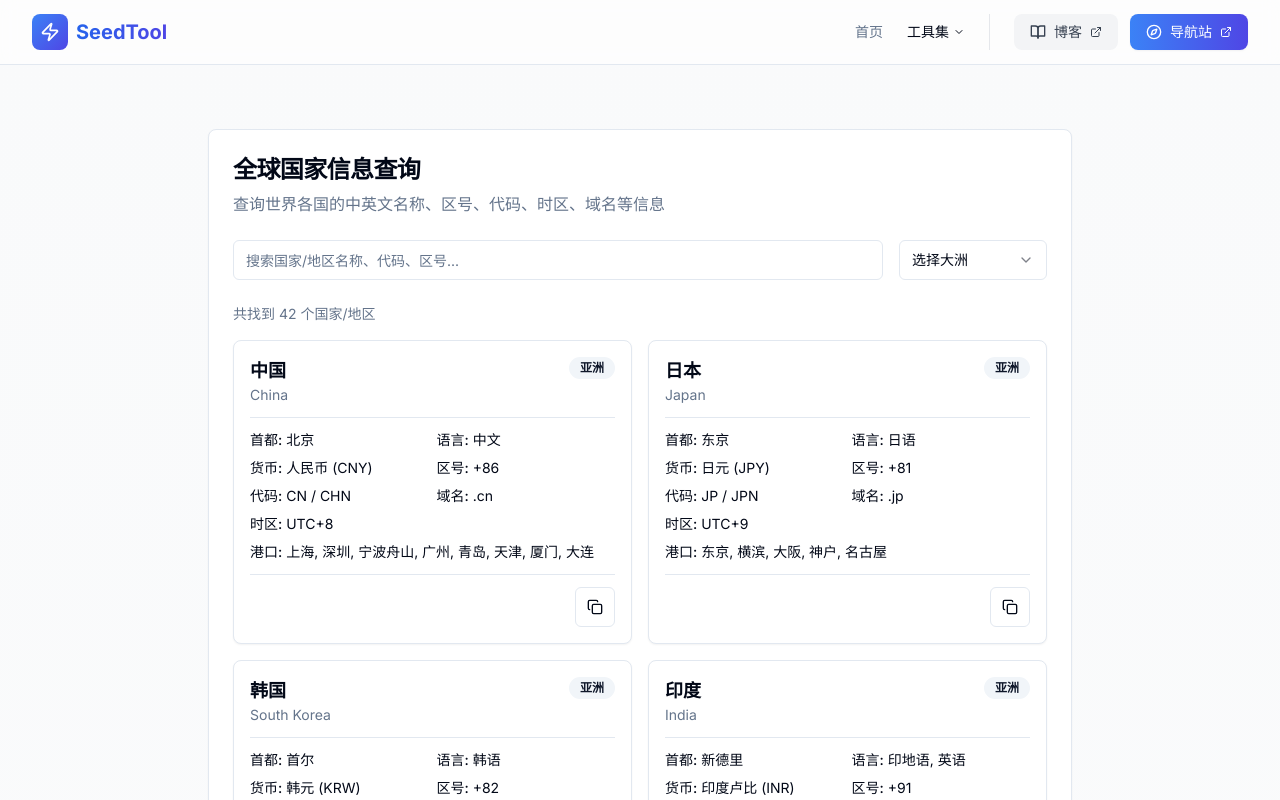
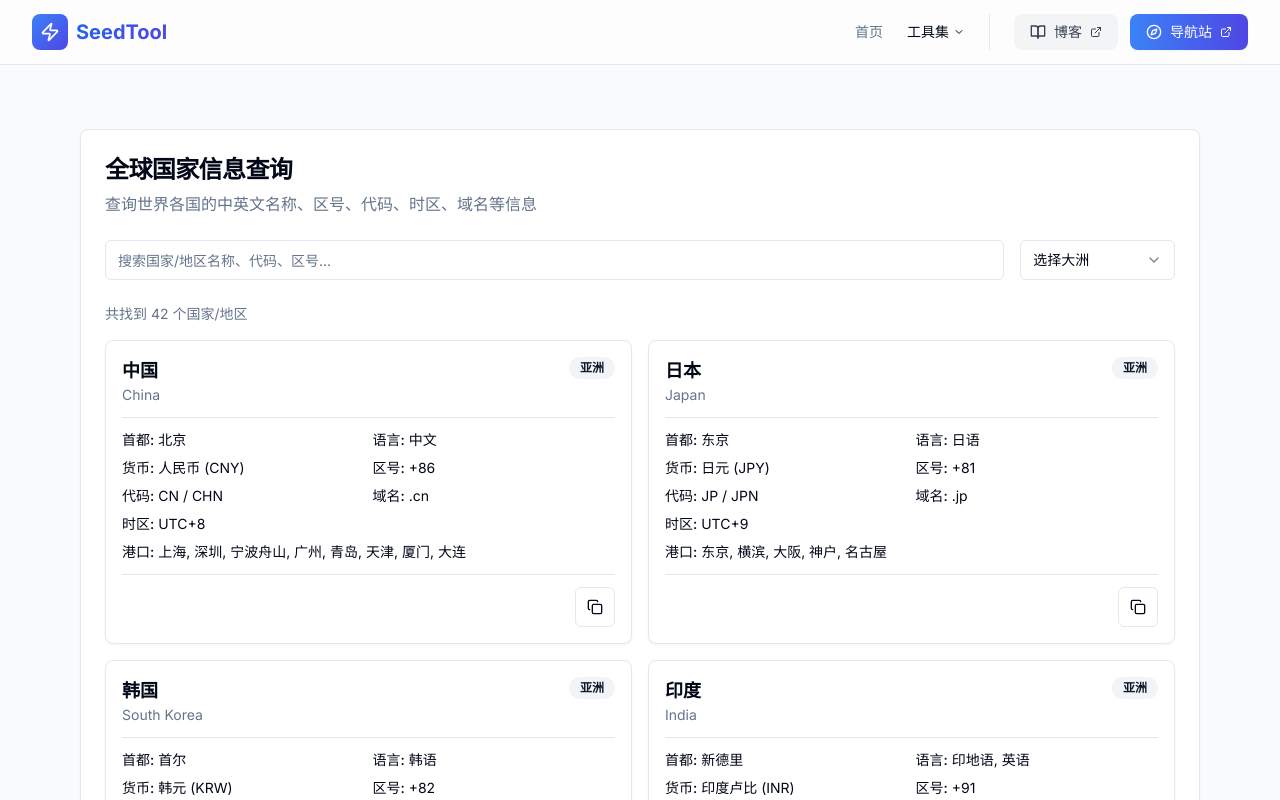
Before and after one commit to everett7623/Globokit, a Next.js app: page /tools/country-info in a window 1280 px wide. Shown: the top 800 px of the page. Built offline with nearby package versions, Linux system fonts and the light colour scheme.

Commit message:
Update page.tsx

```diff
--- a/app/tools/country-info/page.tsx
+++ b/app/tools/country-info/page.tsx
@@ -12,7 +12,7 @@ import { Input } from '@/components/ui/input';
 import { Select, SelectContent, SelectItem, SelectTrigger, SelectValue } from '@/components/ui/select';
 import { Badge } from '@/components/ui/badge';
 import { Separator } from '@/components/ui/separator';
-import { CopyButton } from '@/components/tools/copy-button'; // 确保这个组件存在并能复制文本
+import { CopyButton } from '@/components/tools/copy-button';
 import { COUNTRIES, CONTINENTS, Country, getContinentOptions, searchCountries, filterCountriesByContinent } from '@/lib/tools/country-info';
 
 // 工具页面组件
@@ -23,12 +23,19 @@ export default function CountryInfoPage() {
   // 使用 useMemo 优化搜索和筛选性能
   const filteredCountries = useMemo(() => {
     let result = COUNTRIES;
-    if (searchTerm) {
-      result = searchCountries(searchTerm);
-    }
+
+    // 先按大洲筛选
     if (selectedContinent) {
       result = filterCountriesByContinent(selectedContinent);
     }
+
+    // 再按搜索词筛选
+    if (searchTerm) {
+      result = searchCountries(searchTerm).filter(country =>
+        !selectedContinent || country.continent === selectedContinent
+      );
+    }
+
     return result;
   }, [searchTerm, selectedContinent]);
 
@@ -61,7 +68,7 @@ export default function CountryInfoPage() {
   };
 
   return (
-    <div className="container mx-auto py-8 px-4 max-w-4xl">
+    <div className="container mx-auto py-8 px-4 max-w-6xl">
       <Card>
         <CardHeader>
           <CardTitle className="text-2xl font-bold">全球国家信息查询</CardTitle>
@@ -103,7 +110,7 @@ export default function CountryInfoPage() {
                   return (
                     <Card key={`${country.iso2}-${country.name}`} className="overflow-hidden hover:shadow-md transition-shadow">
                       <CardContent className="p-4">
-                        <div className="flex justify-between items-start">
+                        <div className="flex justify-between items-start mb-3">
                           <div>
                             <h3 className="font-semibold text-lg">{country.name}</h3>
                             <p className="text-sm text-muted-foreground">{country.nameEn}</p>
@@ -118,7 +125,7 @@ export default function CountryInfoPage() {
                           <div><span className="font-medium">区号:</span> {country.phoneCode}</div>
                           <div><span className="font-medium">代码:</span> {country.iso2} / {country.iso3}</div>
                           <div><span className="font-medium">域名:</span> {country.domain}</div>
-                          <div><span className="font-medium">时区:</span> {country.timezone}</div>
+                          <div className="col-span-2"><span className="font-medium">时区:</span> {country.timezone}</div>
                           {country.tradePorts && country.tradePorts.length > 0 && (
                             <div className="col-span-2"><span className="font-medium">港口:</span> {country.tradePorts.join(', ')}</div>
                           )}
```
